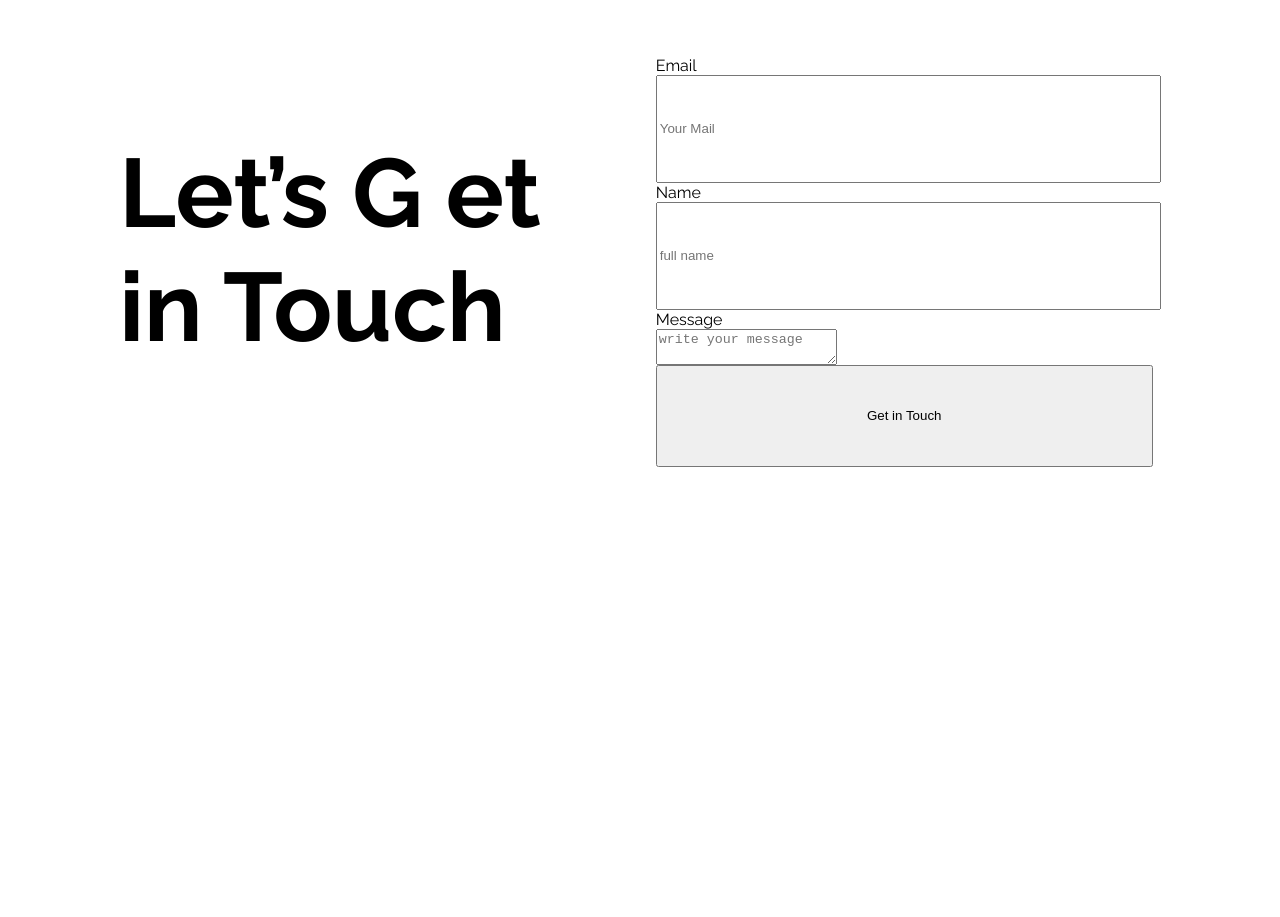
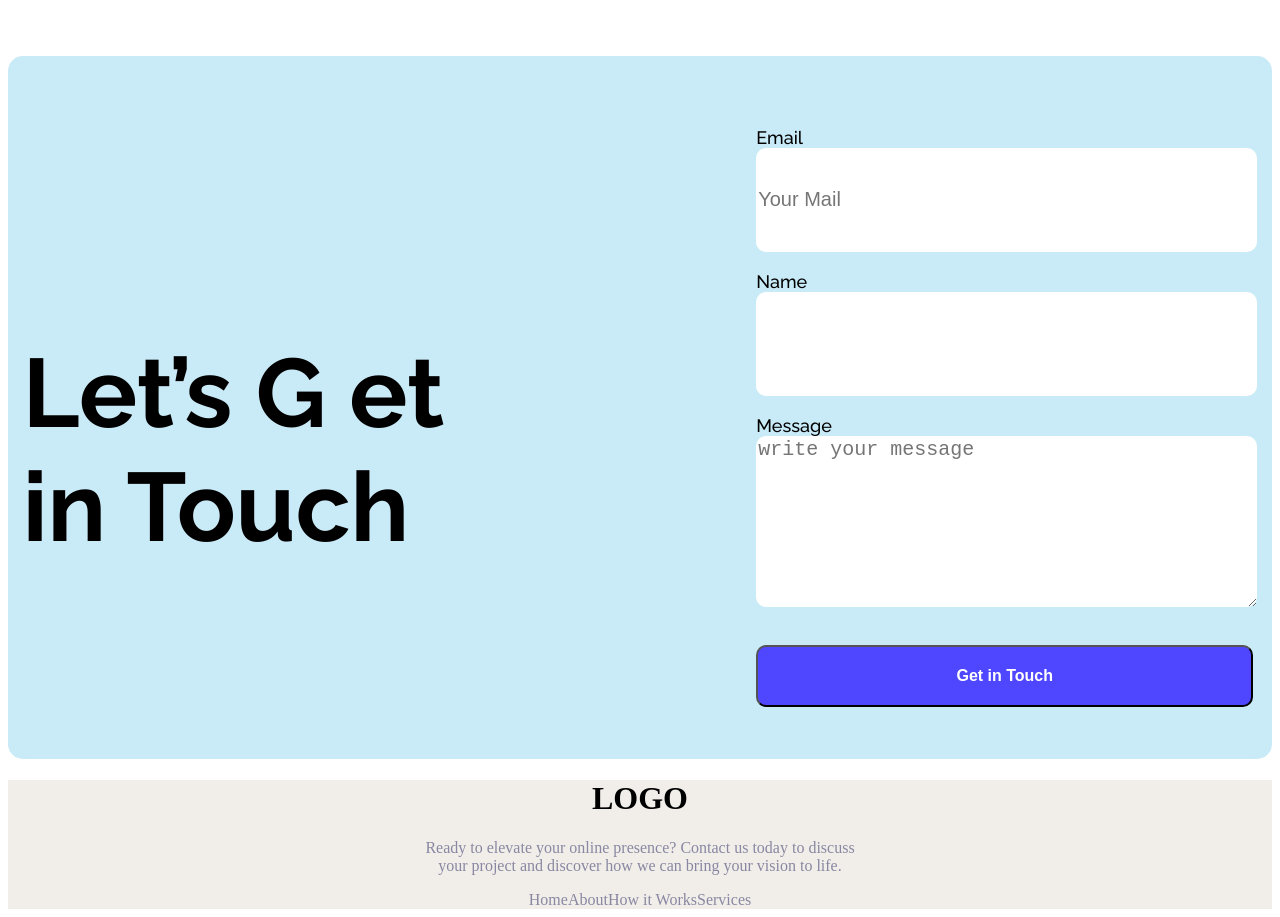
Before and after one commit to ArifulIslam016/Assaingment-Web-Flow, a plain HTML site: page index.html in a window 1280 px wide. Shown: the part 1800-2717 px from the top of the page. Before the commit the page ends 2496 px from the top, so only its background shows below. Drawn offline with Linux system fonts and the light colour scheme.

Commit message:
added footer

```diff
--- a/index.html
+++ b/index.html
@@ -66,21 +66,37 @@
         <div class="get">
             <h1> Let’s G et <br> in Touch</h1>
             <div class="get-in">
-                <label for="">Email</label>
-                <input placeholder="Your Mail" type="email">
-                <label for="">Name</label>
-                <input placeholder="full name" type="text">
-                <label for="">Message</label>
-                <textarea placeholder="write your message" name="" id=""></textarea>
-                <input type="submit" value="Get in Touch">
+               <div class="inp">
+                    <label for="">Email</label>
+                 <input  placeholder="Your Mail" type="email">
+                </div>
+                <div class="inp">
+                 <label  for="">Name</label>
+                 <input "placeholder="full name" type="text">
+                </div>
+
+                <div class="inp">
+                 <label for="">Message</label>
+                  <textarea  placeholder="write your message" name="" id="texta" cols="30" rows="50"></textarea>
+                </div>
+               <button class="get-btn"> Get in Touch</button>
             </div>
         </div>
 
     </section>
 
     </main>
-<footer>
+<footer class="leg">
+    <div class="foot">
+      <div>
+      <h1>LOGO</h1>
+        <p>Ready to elevate your online presence? Contact us today to discuss<br> your project and discover how we can bring your vision to life.</p>
+     </div>
+         <div class="li">
+           <a href="">Home</a><a href="">About</a><a href="">How it Works</a><a href="">Services</a>
 
+        </div>
+    </div>
 </footer>
 </body>
 </html>
--- a/styles/style.css
+++ b/styles/style.css
@@ -145,28 +145,80 @@ padding-top:116px ;
 }
 /* Get Section */
 .get{
+  background-color:rgb(201, 234, 247) ;
  margin: 0 auto;
   display: flex;
   max-width: 1440px;
   height: 632px;
-  gap: 115px;
+  gap: 312px;
+  border-radius: 15px;
+  padding-bottom: 71px;
+
 }
 .get h1{
   font-size: 97px;
   font-weight: bold;
-
+  padding-left: 0px;
+  padding-top:200px ;
+  padding-bottom: 200px;
 
 }
 
 .get-in{
-
+padding-top: 71px;
+padding-bottom: 71px;
+}
+.get-in label{
+font-size: 18px;
+font-weight: 500;
 
 }
 
 .get-in input { display: flex;
   width:497px ;
   height: 102px;
+  border-radius: 10px;
+  border-style: none;
+  font-size: 20px;
+
 }
 .get-in textarea {
 display: flex;
+width: 497px;
+height: 167px;
+font-size: 20px;
+border-radius: 10px;
+border-style: none;
 }
+.get-btn{
+  width: 497px;
+  height: 62px;
+  font-size:16px ;
+  font-weight: bold;
+  color:#FFFFFF ;
+  background-color: #4E47FF;
+  border-radius: 10px;
+ margin-top: 19px;
+text-align: center;
+}
+.inp{
+  padding-bottom:19px;
+}
+/* Footer Section */
+.leg{
+ max-width: 1440px;
+  background-color: rgb(241, 238, 234);
+  margin: 0 auto;
+}
+.foot{
+  text-align: center;
+}
+.foot p {
+  color: #8987A1;
+  font-size: 16px;
+}
+.li a { text-decoration: none;
+  color: #8987A1;
+ font-size: 16px;
+
+}
```
